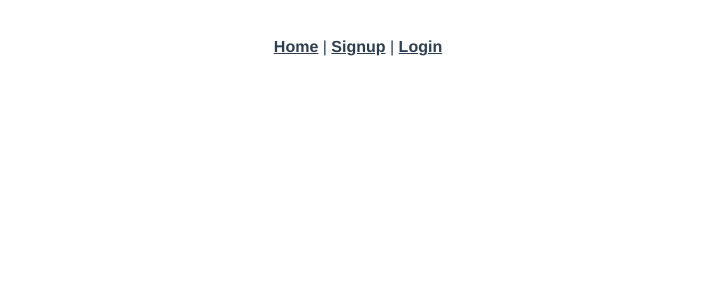
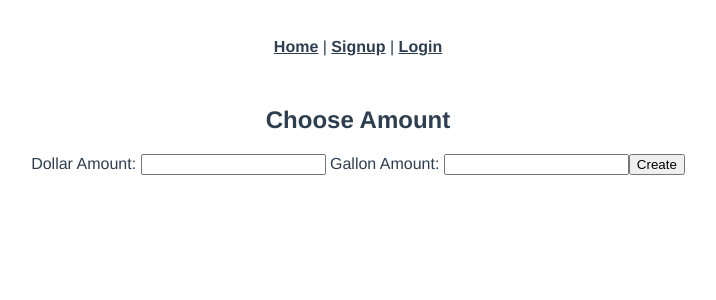
Before and after one commit to curtis-alexander/filler-up-frontend, a Vue app: page /orders/new in a window 1280 px wide. Shown: the top 300 px of the page, without its empty margins (282-998 px from the left). Built offline with nearby package versions, Linux system fonts and the light colour scheme.

Commit message:
add a image to the products index and a v-onclick to the image

```diff
--- a/src/router/index.js
+++ b/src/router/index.js
@@ -3,6 +3,7 @@ import VueRouter from "vue-router";
 import Home from "../views/Home.vue";
 import Signup from "../views/Signup.vue";
 import Login from "../views/Login.vue";
+import OrdersNew from "../views/OrdersNew.vue";
 
 Vue.use(VueRouter);
 
@@ -23,6 +24,11 @@ const routes = [
     component: Signup,
   },
   {
+    path: "/orders/new",
+    name: "OrdersNew",
+    component: OrdersNew,
+  },
+  {
     path: "/about",
     name: "About",
     // route level code-splitting
--- a/src/views/Home.vue
+++ b/src/views/Home.vue
@@ -1,15 +1,22 @@
 <template>
   <div class="home">
     <h1>{{ message }}</h1>
+    <h3>Choose Your Octane</h3>
     <div v-for="product in products" v-bind:key="product.id">
       <p>ID: {{ product.id }}</p>
-      <p>Octane: {{ product.octane }}</p>
+      <img v-on:click="productShow(product)" v-bind:src="product.image_url">
       <p>Price Per Gallon: {{ "$" + product.price_per_gallon }}</p>
+      <hr />
     </div>
   </div>
 </template>
 
-<style></style>
+<style>
+img {
+  width: 200px;
+  height: 200px;
+}
+</style>
 
 <script>
 import axios from "axios";
@@ -18,6 +25,7 @@ export default {
     return {
       message: "Fill'er Up",
       products: [],
+      currentProduct: {},
     };
   },
   created: function () {
@@ -31,6 +39,11 @@ export default {
         this.products = response.data;
       });
     },
+    productShow: function (product) {
+      console.log("showing chosen product");
+      this.currentProduct = product;
+      console.log(this.currentProduct);
+    },
   },
 };
 </script>
--- /dev/null
+++ b/src/views/OrdersNew.vue
@@ -0,0 +1,42 @@
+<template>
+  <div class="orders-new">
+    <h2>Choose Amount</h2>
+    <form v-on:submit.prevent="createOrder()">
+      <ul>
+        <li v-for="error in errors" v-bind:key="error">{{ error }}</li>
+      </ul>
+      Dollar Amount:
+      <input type="text" v-model="newOrderParams.dollar_amount" />
+      Gallon Amount:
+      <input type="text" v-model="newOrderParams.gallon_amount" />
+      <input type="submit" value="Create" />
+    </form>
+  </div>
+</template>
+
+<script>
+import axios from "axios";
+export default {
+  data: function () {
+    return {
+      newOrderParams: {},
+      errors: [],
+    };
+  },
+  created: function () {},
+  methods: {
+    createOrder: function () {
+      axios
+        .post("/Orders", this.newOrderParams)
+        .then((response) => {
+          console.log("Orders create", response);
+          this.$router.push("/Orders");
+        })
+        .catch((error) => {
+          console.log("Orders create error", error.response);
+          this.errors = error.response.data.errors;
+        });
+    },
+  },
+};
+</script>
```
